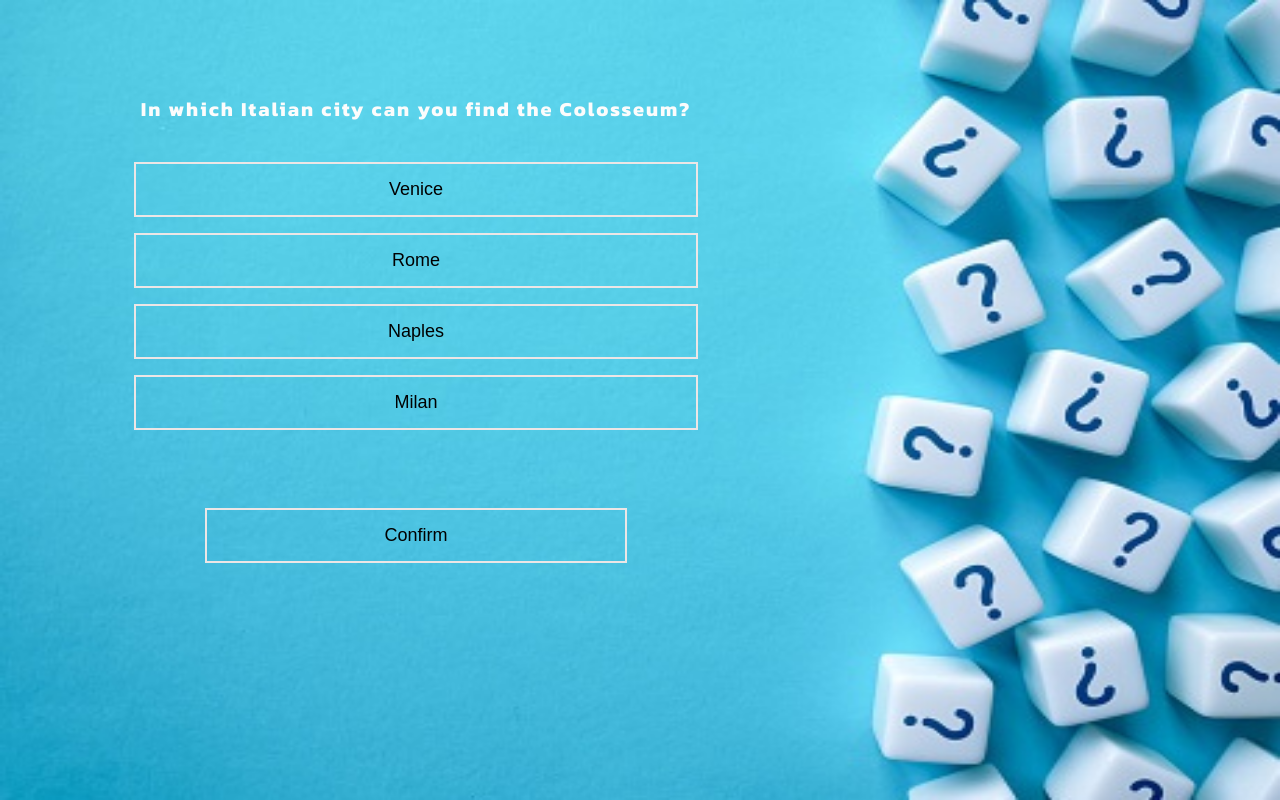
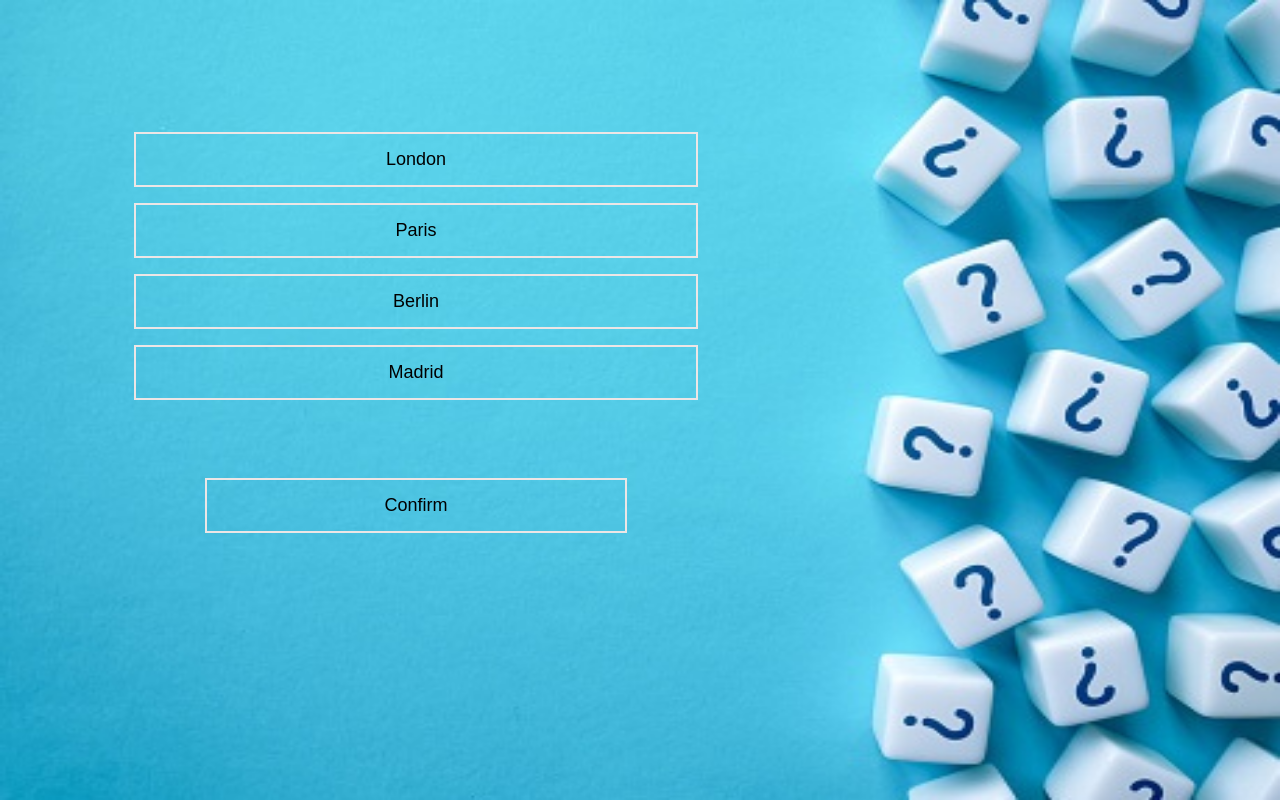
Before and after one commit to OskarKuchta/React-Quiz, a React (Vite) app in the folder app/: page / in a window 1280 px wide. Built offline with nearby package versions, Linux system fonts and the light colour scheme.

Commit message:
Add questions and options to components

```diff
--- a/app/src/components/App.jsx
+++ b/app/src/components/App.jsx
@@ -1,14 +1,15 @@
 import Question from "./question";
 import Answer from "./anserws";
 import Submit from "./submit";
+import questions from "./questions";
 const App = () => {
   return (
     <main className="container">
       <Question />
-      <Answer val="Venice" />
-      <Answer val="Rome" />
-      <Answer val="Naples" />
-      <Answer val="Milan" />
+      <Answer option={questions[0].options[0]}/>
+      <Answer option={questions[0].options[1]}/>
+      <Answer option={questions[0].options[2]}/>
+      <Answer option={questions[0].options[3]}/>
       <Submit />
     </main>
   );
--- a/app/src/components/anserws.jsx
+++ b/app/src/components/anserws.jsx
@@ -1,19 +1,19 @@
 import PropTypes from "prop-types";
 
 const Answer = (props) => {
-  const getValue = () => {
-    console.log(props.val);
+  const getValue = (event) => {
+    console.log(event.target.innerHTML);
   };
+
   return (
-    <>
-      <button onClick={getValue} className="btn option">
-        {props.val}
-      </button>
-    </>
+    <button onClick={getValue} className="btn option">
+      {props.option}
+    </button>
   );
 };
 
 Answer.propTypes = {
-  val: PropTypes.string.isRequired,
+  option: PropTypes.string.isRequired,
 };
+
 export default Answer;
--- a/app/src/components/question.jsx
+++ b/app/src/components/question.jsx
@@ -1,9 +1,5 @@
 const Question = () => {
-  return (
-    <h2 className="question">
-      In which Italian city can you find the Colosseum?
-    </h2>
-  );
+  return <h2 className="question">{}</h2>;
 };
 
 export default Question;
--- /dev/null
+++ b/app/src/components/questions.jsx
@@ -0,0 +1,19 @@
+const questions = [
+  {
+    question: "What is the capital of France?",
+    options: ["London", "Paris", "Berlin", "Madrid"],
+    answer: "Paris",
+  },
+  {
+    question: "What is the largest country in the world?",
+    options: ["USA", "China", "Russia", "India"],
+    answer: "Russia",
+  },
+  {
+    question: "What is the currency of Japan?",
+    options: ["Yuan", "Yen", "Dollar", "Euro"],
+    answer: "Yen",
+  },
+];
+
+export default questions;
```
